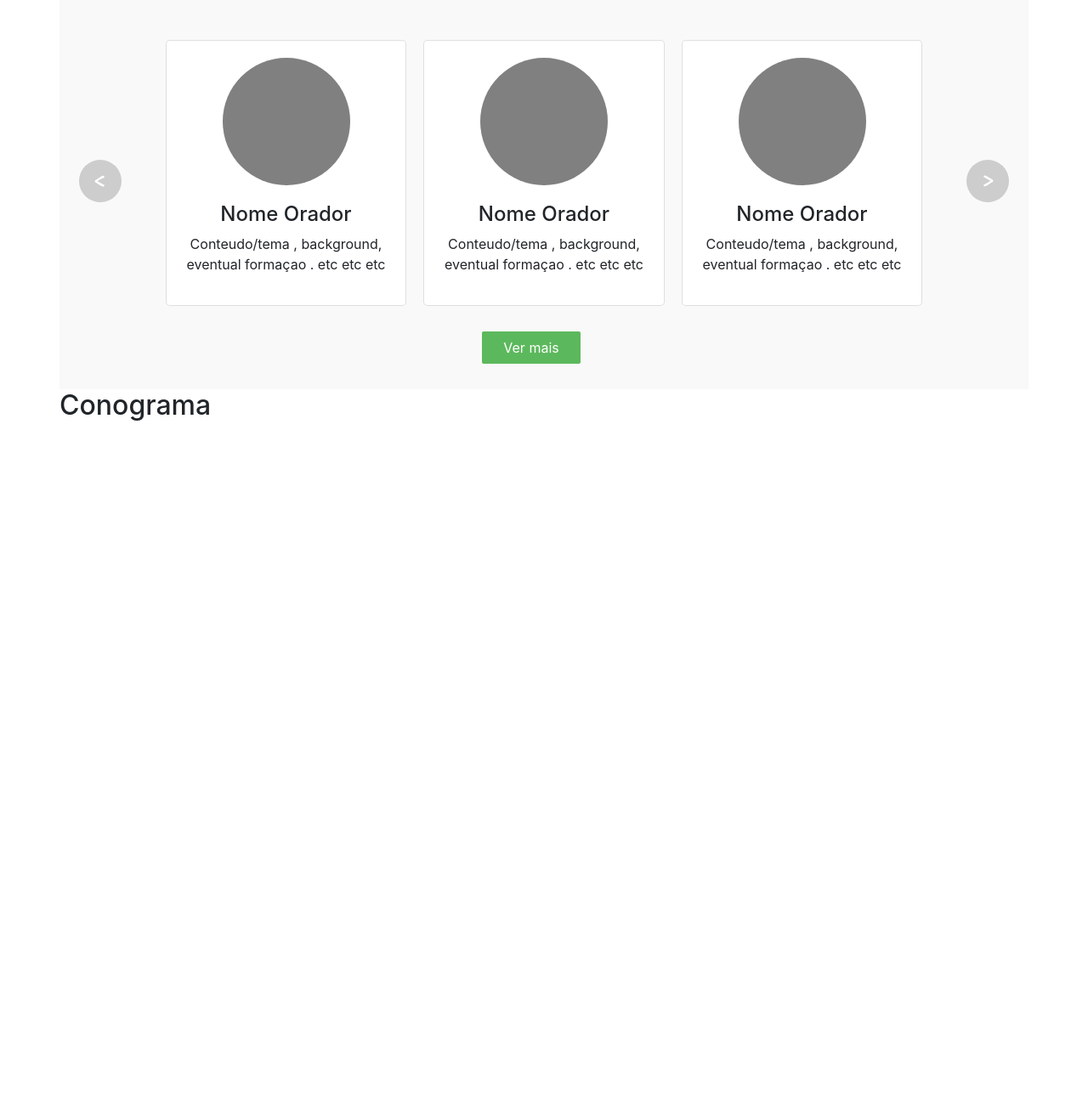
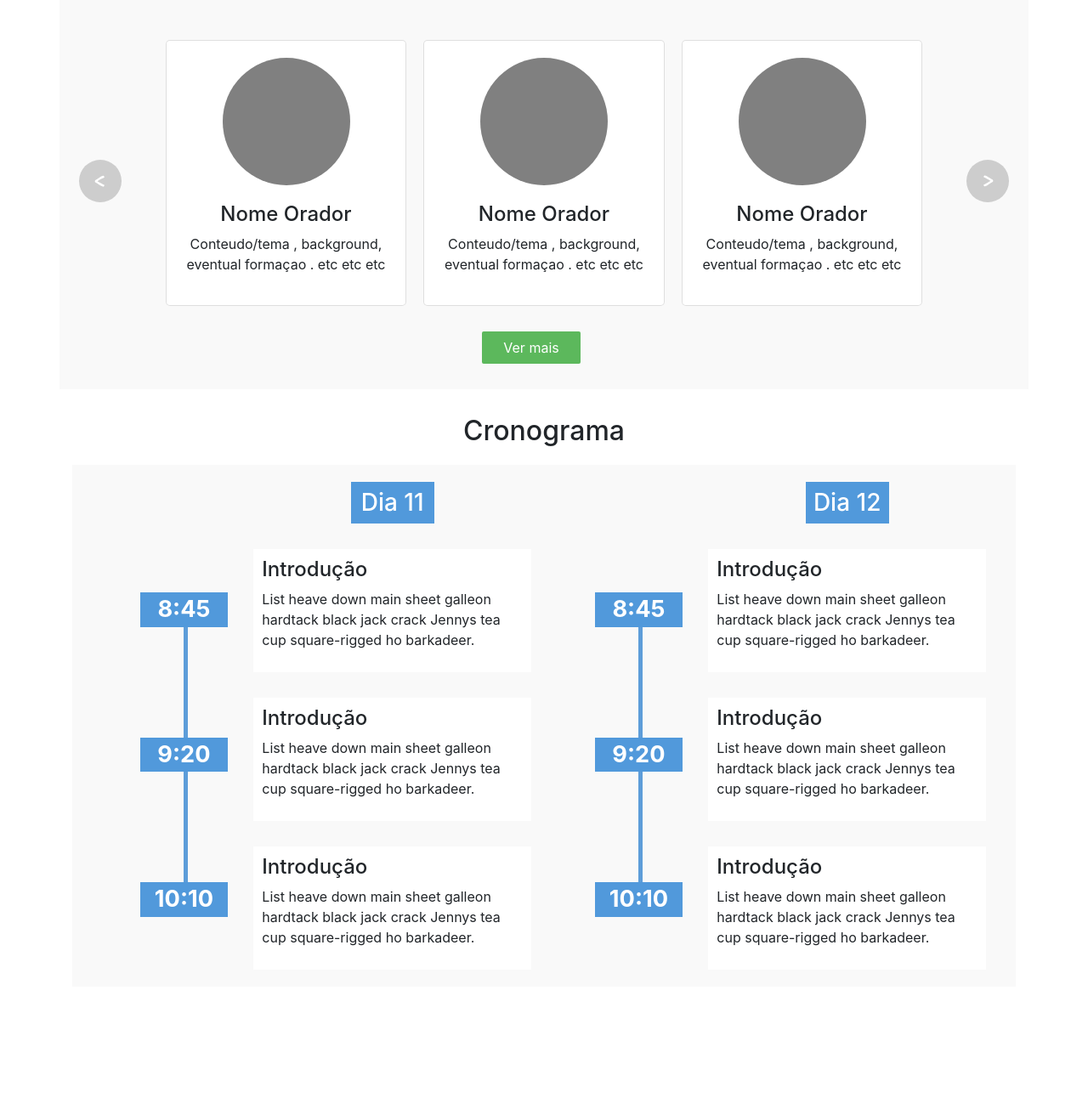
Before and after one commit to jenifferazevedo/site_summit, a PHP site: page / in a window 1280 px wide. Shown: the part 1722-3034 px from the top of the page at 85% size. Before the commit the page ends 2217 px from the top, so only its background shows below. Run offline with PHP 8.4, Linux system fonts and the light colour scheme.

Commit message:
//Schedule of activities
/* Doing the schedule on conference section. Need to think the best way to code this part and make it responsive*/

```diff
--- a/css/style.css
+++ b/css/style.css
@@ -172,8 +172,47 @@ button.chamada {
 #todosoradores {
     padding: 0rem 3rem 2rem 3rem ;
 }
-
-
+/* CRONOGRAMA */
+#cronograma {
+    padding: 30px 0;
+}
+#cronograma h2 {
+    margin: 0 auto;
+}
+.horarios {
+    background-color: rgba(196, 196, 196, .1);
+    padding: 20px;
+    margin: 20px 0;
+}
+.horarios h3 {
+    text-align: center;
+    color: white;
+    padding: .5rem 0;
+    margin: 0 35%;
+    background-color: #5199DB;
+}
+.horas {
+    width: 100%;
+    background-color: #5199DB;
+    font-size: 1.7em;
+    font-weight: bolder;
+    margin-top: 130px;
+    text-align: center;
+    color: white;
+}
+.horas.horasLinha::before {
+    content: '';
+    width: 5px;
+    height: 380px;
+    background-color: #5199DB;
+    position: absolute;
+    z-index: -1;
+}
+.horarios .cardAssunto {
+    background-color: white;
+    padding: 10px;
+    margin-top: 30px;
+}
 /*FINAL DA PAGINA*/
 .pgfinal {
     margin-bottom: 130px;
--- a/index.html
+++ b/index.html
@@ -242,8 +242,72 @@
             </div>
           </div>
         </div>
-        <div id="conograma" class="row">
-          <h2>Conograma</h2>
+        <div id="cronograma" class="row">
+          <h2>Cronograma</h2>
+          <div class="container">
+            <div class="row horarios">
+              <div id="dia11" class="col-6">
+                <div class="row cardHorario">
+                  <div class="col-3 offset-1">
+                    <div class="horas horasLinha">
+                      <p>8:45</p>
+                    </div>
+                    <div class="horas">
+                      <p>9:20</p>
+                    </div>
+                    <div class="horas">
+                      <p>10:10</p>
+                    </div>
+                  </div>
+                  <div class="col-8">
+                    <h3>Dia 11</h3>
+                    <div class="cardAssunto">
+                      <h4>Introdução</h4>
+                      <p>List heave down main sheet galleon hardtack black jack crack Jennys tea cup square-rigged ho barkadeer.</p>
+                    </div>
+                    <div class="cardAssunto">
+                      <h4>Introdução</h4>
+                      <p>List heave down main sheet galleon hardtack black jack crack Jennys tea cup square-rigged ho barkadeer.</p>
+                    </div>
+                    <div class="cardAssunto">
+                      <h4>Introdução</h4>
+                      <p>List heave down main sheet galleon hardtack black jack crack Jennys tea cup square-rigged ho barkadeer.</p>
+                    </div>
+                  </div>
+                </div>
+              </div>
+              <div id="dia12" class="col-6">
+                <div class="row cardHorario">
+                  <div class="col-3 offset-1">
+                    <div class="horas horasLinha">
+                      <p>8:45</p>
+                    </div>
+                    <div class="horas">
+                      <p>9:20</p>
+                    </div>
+                    <div class="horas">
+                      <p>10:10</p>
+                    </div>
+                  </div>
+                  <div class="col-8">
+                    <h3>Dia 12</h3>
+                    <div class="cardAssunto">
+                      <h4>Introdução</h4>
+                      <p>List heave down main sheet galleon hardtack black jack crack Jennys tea cup square-rigged ho barkadeer.</p>
+                    </div>
+                    <div class="cardAssunto">
+                      <h4>Introdução</h4>
+                      <p>List heave down main sheet galleon hardtack black jack crack Jennys tea cup square-rigged ho barkadeer.</p>
+                    </div>
+                    <div class="cardAssunto">
+                      <h4>Introdução</h4>
+                      <p>List heave down main sheet galleon hardtack black jack crack Jennys tea cup square-rigged ho barkadeer.</p>
+                    </div>
+                  </div>
+                </div>
+              </div>
+            </div>
+          </div>
         </div>
       </div>
     </section>
```
